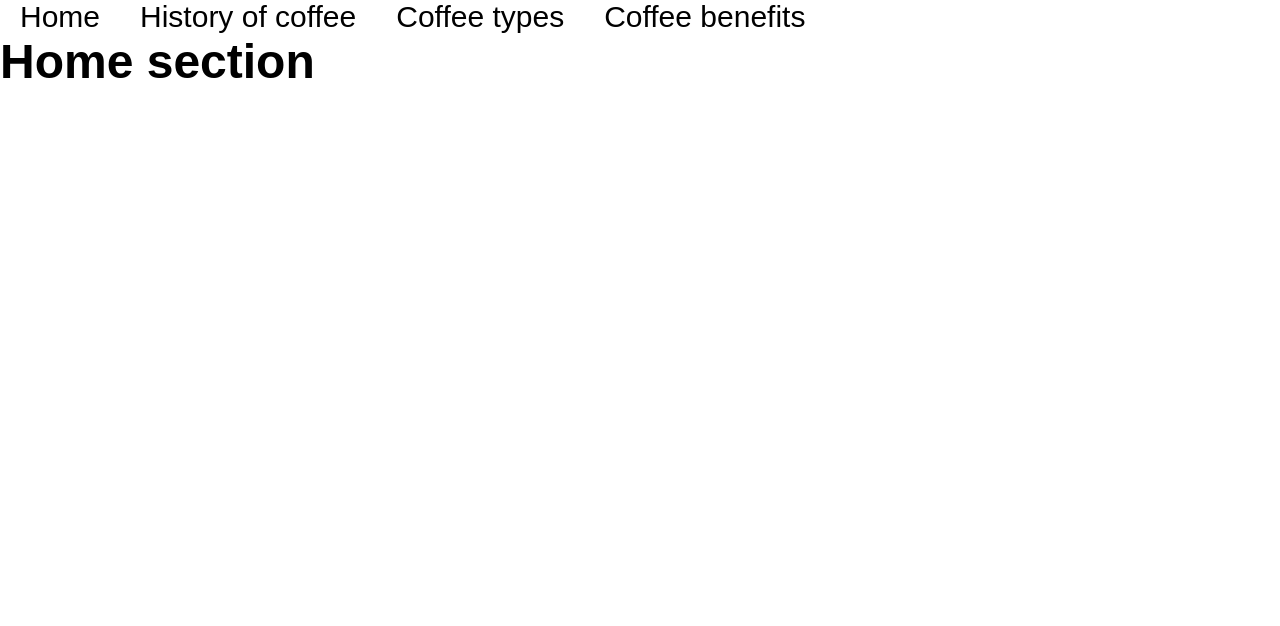
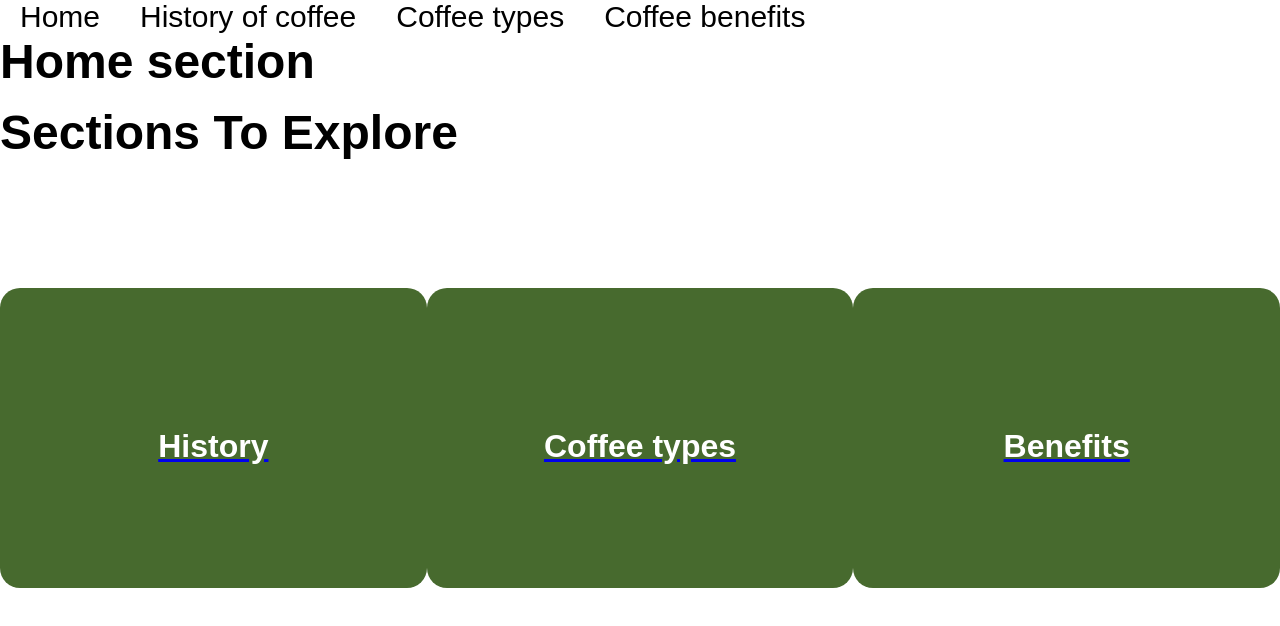
Before and after one commit to General-Bradley9608/Coffee-App-React, a React (Create React App) app: page / in a window 1280 px wide. Shown: the top 626 px of the page. Built offline with nearby package versions, Linux system fonts and the light colour scheme.

Commit message:
sercices component

```diff
--- a/src/App.css
+++ b/src/App.css
@@ -295,3 +295,36 @@ p {
   margin-bottom: 3.5rem;
   margin-top: 1rem;
 }
+
+/* Sections */
+
+.element {
+  width: 450px;
+  height: 300px;
+  background-color:#476a2e;
+  display: flex;
+  flex-direction: column;
+  justify-content: center;
+  align-items: center;
+  border-radius: 20px;
+  margin-bottom: 5rem;
+}
+
+.element:hover{
+  transform: scale(1.1);
+  transition: var(--mainTransition);
+}
+
+.el-title{
+  color: white;
+  font-size: 2rem;
+  margin-top: 1rem;
+}
+
+.el-section{
+  margin-top: 8rem;
+  display: flex;
+  justify-content: space-between;
+  width: var(--fullWidth);
+  max-width: var(--fullWidth);
+}
--- a/src/App.js
+++ b/src/App.js
@@ -11,7 +11,6 @@ function App() {
   return (
     <>
     <Router>
-
 
       <nav>
         <Link to="/" className="link">
--- /dev/null
+++ b/src/components/Sections.js
@@ -0,0 +1,31 @@
+import React from 'react'
+import { Link } from 'react-router-dom'
+
+function Sections() {
+  return (
+    <div className="serv-section">
+    <h1 className="about-title">Sections to explore</h1>
+    <section className="el-section">
+        <div className="element">
+            <Link to="/history">
+                <h3 className="el-title">History</h3>
+            </Link>
+        </div>
+
+        <div className="element">
+            <Link to="/types">
+                <h3 className="el-title">Coffee types</h3>
+            </Link>
+        </div>
+
+        <div className="element">
+            <Link to="/benefits">
+                <h3 className="el-title">Benefits</h3>
+            </Link>
+        </div>
+    </section>
+</div>
+  )
+}
+
+export default Sections
--- a/src/pages/Home.js
+++ b/src/pages/Home.js
@@ -1,11 +1,12 @@
 import React from "react";
+import Sections from "../components/Sections";
 
 
 function Home() {
   return (
     <div>
       <h1>Home section</h1>
-
+      <Sections/>
     </div>
   );
 }
```
